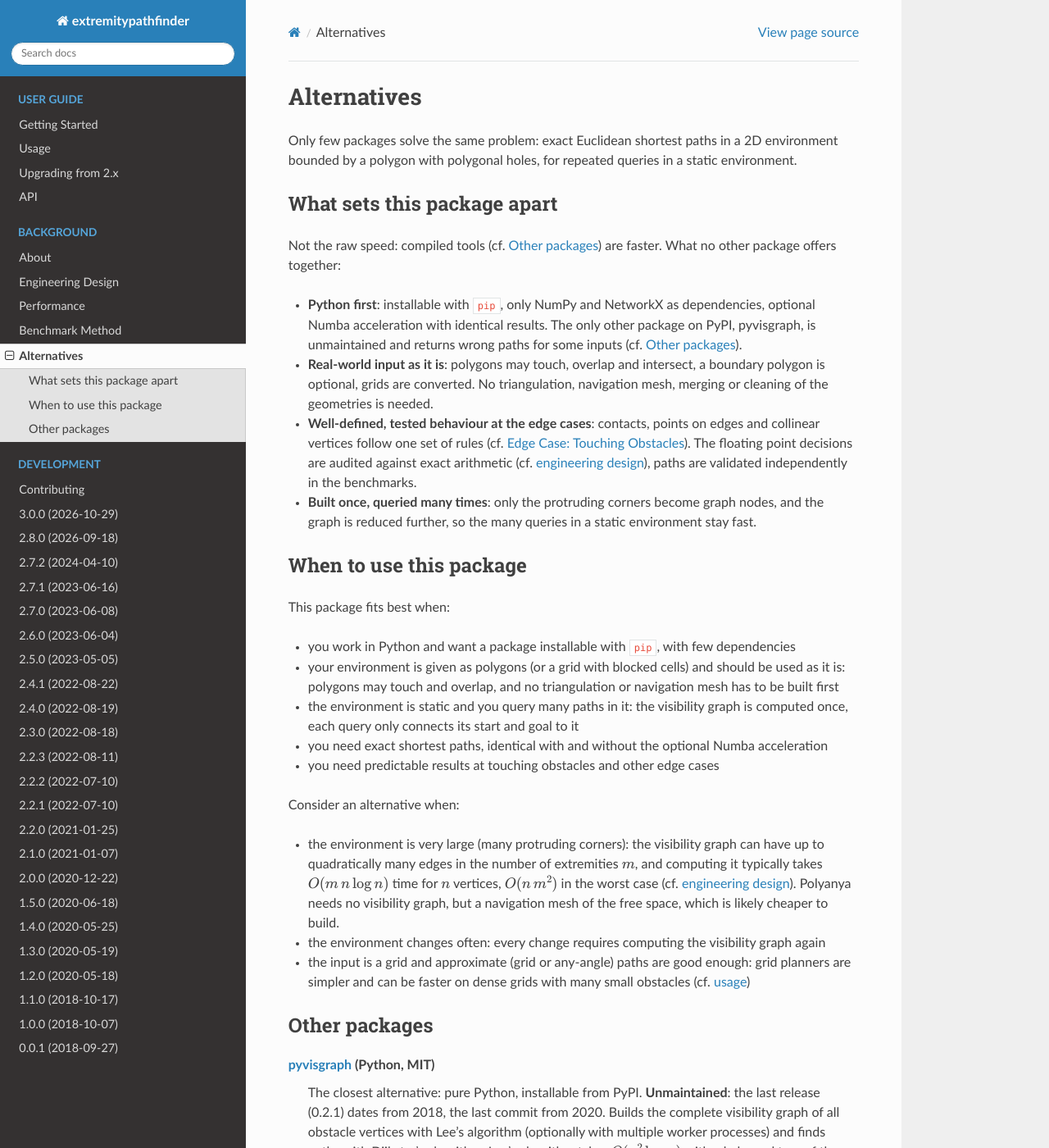
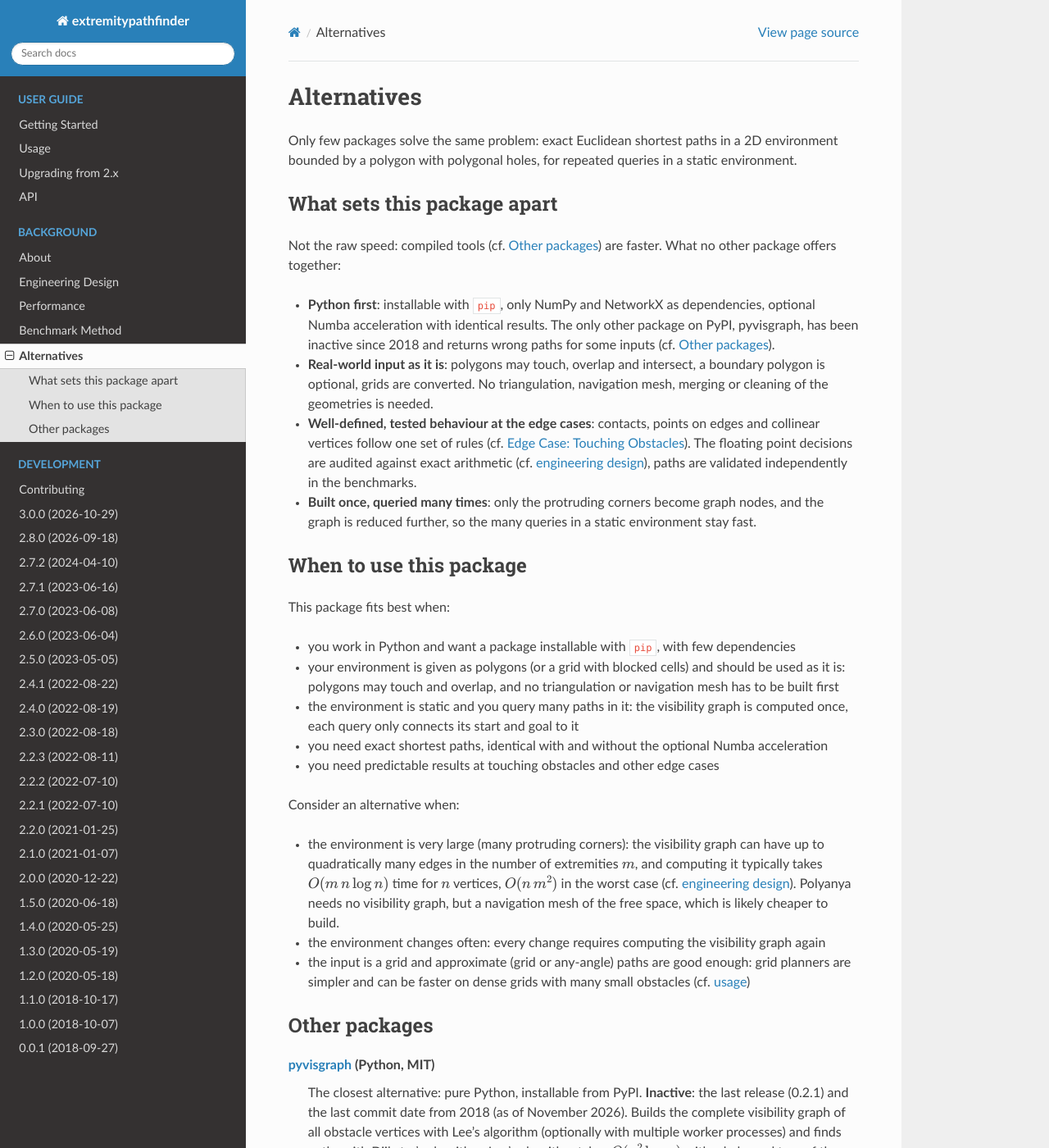
Before and after one commit to jannikmi/extremitypathfinder, a Sphinx documentation site: the page built from docs/9_alternatives.rst, in a window 1280 px wide and 1400 px high. Shown: the whole window at 82% size. Built offline with Sphinx 7.4.7 and the Read the Docs theme 3.1.0, drawn with Linux system fonts in a browser that asks for light colours; some of the changed text lies outside the part shown.

Commit message:
docs: pyvisgraph inactive since 2018, not unmaintained
The last release and the last commit of pyvisgraph date from 2018 (checked November 2026).
The 2020 commit date was wrong. Describe the observed inactivity instead.

Co-Authored-By: Claude Haiku 5.5 <noreply@anthropic.com>

```diff
--- a/docs/9_alternatives.rst
+++ b/docs/9_alternatives.rst
@@ -14,8 +14,8 @@ What sets this package apart
 Not the raw speed: compiled tools (cf. `Other packages`_) are faster. What no other package offers together:
 
 - **Python first**: installable with ``pip``, only NumPy and NetworkX as dependencies,
-  optional Numba acceleration with identical results. The only other package on PyPI, pyvisgraph, is unmaintained
-  and returns wrong paths for some inputs (cf. `Other packages`_).
+  optional Numba acceleration with identical results. The only other package on PyPI, pyvisgraph, has been inactive
+  since 2018 and returns wrong paths for some inputs (cf. `Other packages`_).
 - **Real-world input as it is**: polygons may touch, overlap and intersect, a boundary polygon is optional,
   grids are converted. No triangulation, navigation mesh, merging or cleaning of the geometries is needed.
 - **Well-defined, tested behaviour at the edge cases**: contacts, points on edges and collinear vertices
@@ -54,7 +54,7 @@ Other packages
 
 `pyvisgraph <https://github.com/TaipanRex/pyvisgraph>`__ (Python, MIT)
     The closest alternative: pure Python, installable from PyPI.
-    **Unmaintained**: the last release (0.2.1) dates from 2018, the last commit from 2020.
+    **Inactive**: the last release (0.2.1) and the last commit date from 2018 (as of November 2026).
     Builds the complete visibility graph of all obstacle vertices with Lee's algorithm
     (optionally with multiple worker processes) and finds paths with Dijkstra's algorithm.
     Lee's algorithm takes :math:`O(n^2 \log n)` with a balanced tree of the edges. The implementation of pyvisgraph
```
